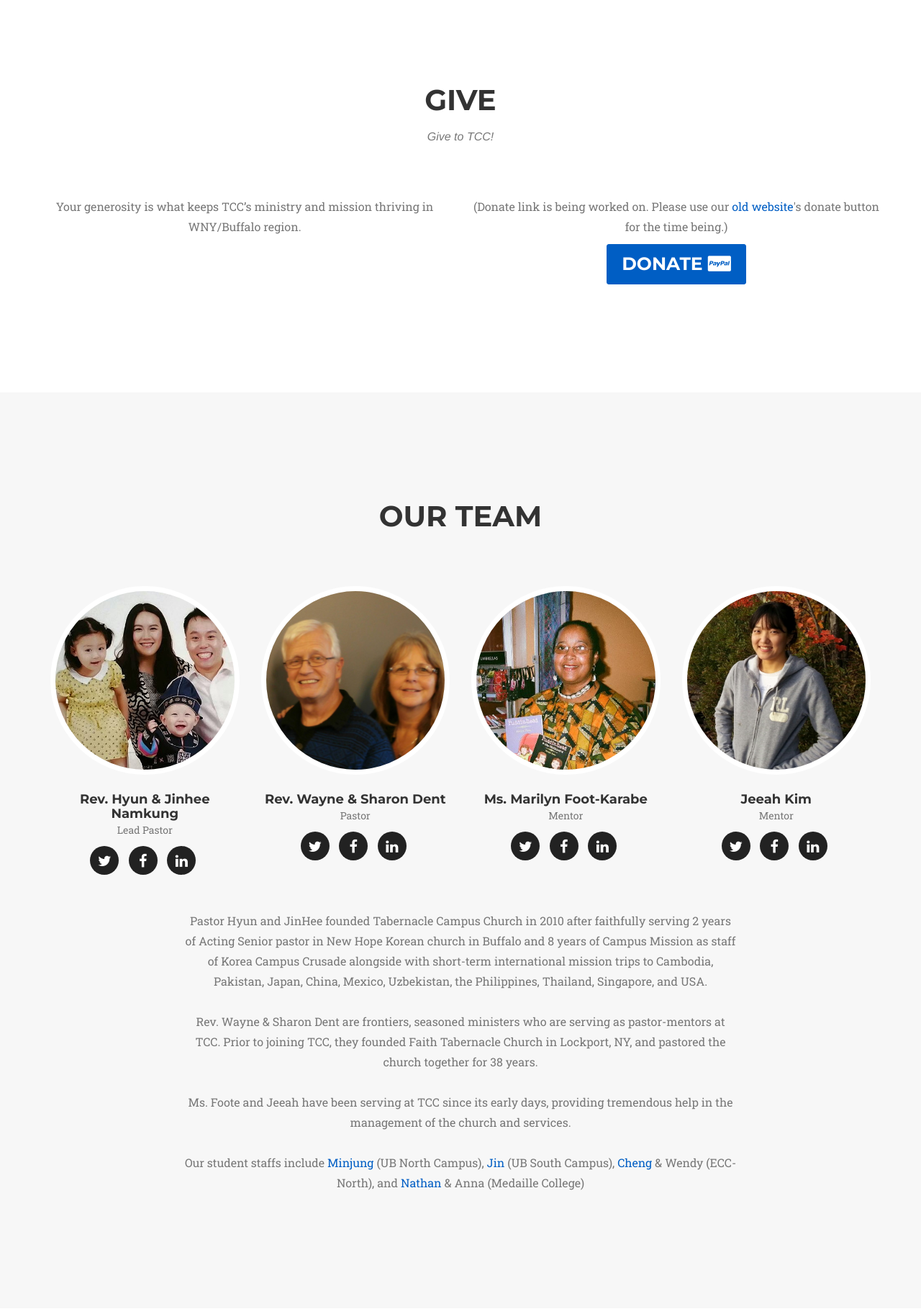
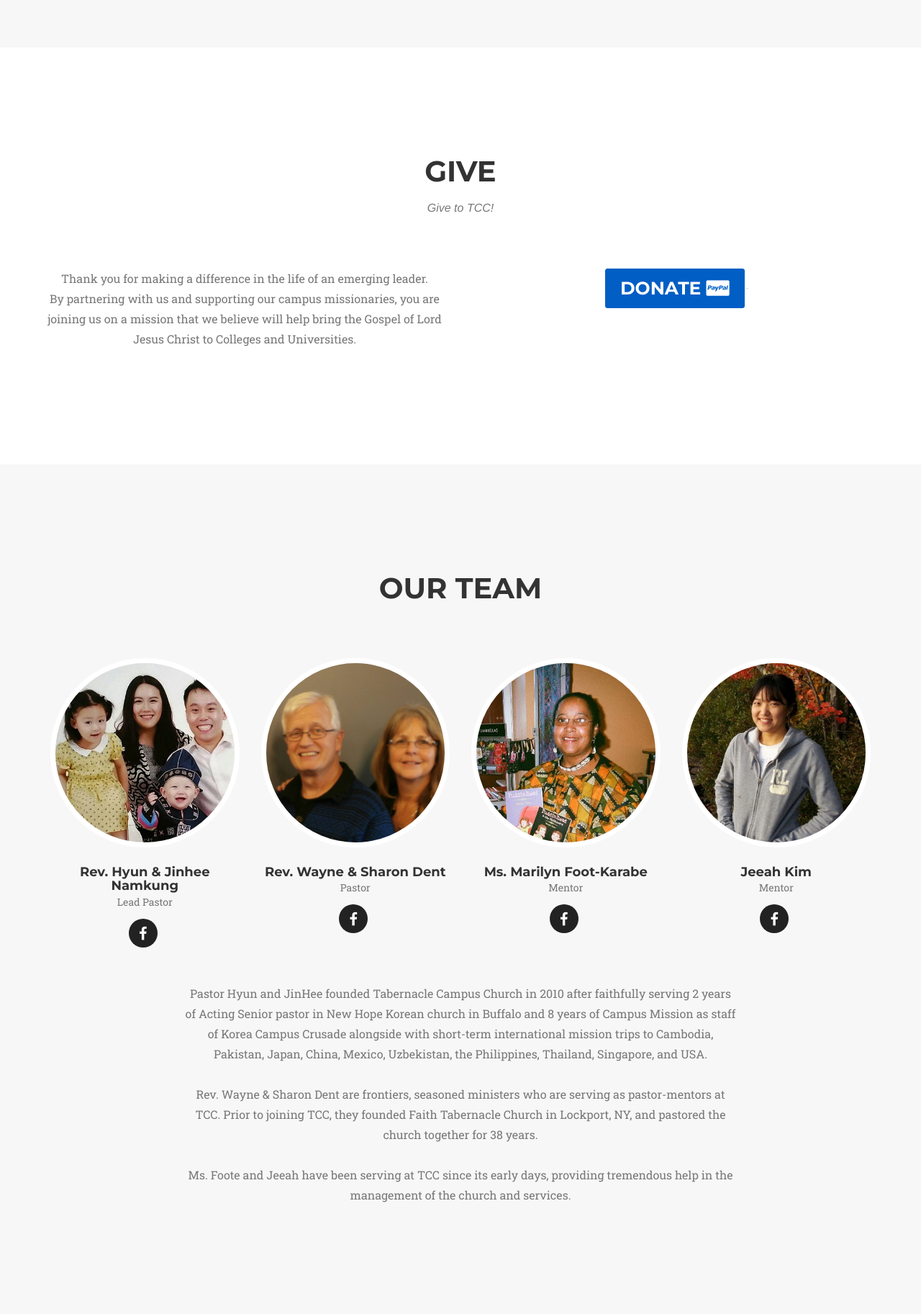
Before and after one commit to jerryshen2017/tccwebsite, a Django app: page / in a window 1280 px wide. Shown: the part 2960-4785 px from the top of the page at 72% size. Run offline with Django 3.2, Linux system fonts and the light colour scheme; style sheets or scripts are compiled from the project's sources; some libraries are stand-ins or nearby versions; some web fonts are replaced.

Commit message:
minor fix

```diff
--- a/homepage/static/homepage/less/agency.less
+++ b/homepage/static/homepage/less/agency.less
@@ -6,6 +6,10 @@
 body {
 	overflow-x: hidden;
 	.body-font;
+}
+
+frame, iframe {
+    max-width: 100%;
 }
 
 .text-muted {
@@ -183,7 +187,7 @@ h1, h2, h3, h4, h5, h6 {
 }
 
 header {
-	background-image: url('../img/sea3.jpg');
+	background-image: url('../img/background.jpg');
 	background-repeat: none;
 	background-attachment: scroll;
 	background-position: center center;
--- a/homepage/templates/homepage/index.html
+++ b/homepage/templates/homepage/index.html
@@ -152,6 +152,13 @@
                       <p class="text-muted">We will not hesitate to move forward whenever/wherever the Holy Spirit leads us.</p>
                 </div>
             </div>
+            <div class="col-lg-12 text-center">
+                <br> <br> <br>
+                <p style="font-size: 17px;">
+                  <strong>Follow us on
+                  <a href="https://www.facebook.com/groups/128517000649475/">Facebook</a>! </strong>
+                </p>
+            </div>
         </div>
     </section>
 
@@ -235,11 +242,19 @@
                 </div>
                 <div class="row">
                     <div class="col-lg-6 text-center">
-                        <p class="large text-muted">Your generosity is what keeps TCC’s ministry and mission thriving in WNY/Buffalo region.</p>
+                        <p class="large text-muted">Thank you for making a difference in the life of an emerging leader. <br>
+                            By partnering with us and supporting our campus missionaries, you are joining us on a mission that we believe will help bring the Gospel of Lord Jesus Christ to Colleges and Universities.</p>
                     </div>
                     <div class="col-lg-6 text-center">
-                        <p class="large text-muted">(Donate link is being worked on. Please use our <a href="www.tabchurch.us">old website</a>'s donate button for the time being.)</p>
+{#                        <p class="large text-muted">Dasdfasfaserqwfwef</p>#}
+                        <form action="https://www.paypal.com/cgi-bin/webscr" method="post" target="_top">
+                        <input type="hidden" name="cmd" value="_s-xclick">
+                        <input type="hidden" name="hosted_button_id" value="NCTT5W9FDMEC8">
                         <button type="submit" class="btn btn-lg">Donate <i class="fa fa-cc-paypal fa"></i></button>
+                        <img alt="" border="0" src="https://www.paypalobjects.com/en_US/i/scr/pixel.gif" width="1" height="1">
+                        </form>
+
+
 
 
                     </div>
@@ -265,11 +280,7 @@
                         <h4>Rev. Hyun &amp; Jinhee Namkung</h4>
                         <p class="text-muted">Lead Pastor</p>
                         <ul class="list-inline social-buttons">
-                            <li><a href="#"><i class="fa fa-twitter"></i></a>
-                            </li>
                             <li><a href="https://www.facebook.com/todaybible"><i class="fa fa-facebook"></i></a>
-                            </li>
-                            <li><a href="#"><i class="fa fa-linkedin"></i></a>
                             </li>
                         </ul>
                     </div>
@@ -280,11 +291,7 @@
                         <h4>Rev. Wayne &amp; Sharon Dent</h4>
                         <p class="text-muted">Pastor</p>
                         <ul class="list-inline social-buttons">
-                            <li><a href="#"><i class="fa fa-twitter"></i></a>
-                            </li>
                             <li><a href="https://www.facebook.com/profile.php?id=100008701291665"><i class="fa fa-facebook"></i></a>
-                            </li>
-                            <li><a href="#"><i class="fa fa-linkedin"></i></a>
                             </li>
                         </ul>
                     </div>
@@ -295,11 +302,7 @@
                         <h4>Ms. Marilyn Foot-Karabe</h4>
                         <p class="text-muted">Mentor</p>
                         <ul class="list-inline social-buttons">
-                            <li><a href="#"><i class="fa fa-twitter"></i></a>
-                            </li>
                             <li><a href="#"><i class="fa fa-facebook"></i></a>
-                            </li>
-                            <li><a href="#"><i class="fa fa-linkedin"></i></a>
                             </li>
                         </ul>
                     </div>
@@ -310,11 +313,7 @@
                         <h4>Jeeah Kim</h4>
                         <p class="text-muted">Mentor</p>
                         <ul class="list-inline social-buttons">
-                            <li><a href="#"><i class="fa fa-twitter"></i></a>
-                            </li>
                             <li><a href="#"><i class="fa fa-facebook"></i></a>
-                            </li>
-                            <li><a href="#"><i class="fa fa-linkedin"></i></a>
                             </li>
                         </ul>
                     </div>
@@ -332,8 +331,6 @@
                         </br> </br>
                         Ms. Foote and Jeeah have been serving at TCC since its early days, providing tremendous help in the management of the church and services.
                         </br> </br>
-                        Our student staffs include <a href="https://www.facebook.com/minjungp2">Minjung</a> (UB North Campus), <a href="https://www.facebook.com/jink717">Jin</a> (UB South Campus),
-                        <a href="https://www.facebook.com/cheng.ch.10">Cheng</a> & Wendy (ECC-North), and <a href="https://www.facebook.com/nathan.cho.12">Nathan</a> & Anna (Medaille College)
                     </p>
                 </div>
             </div>
@@ -368,8 +365,16 @@
             </div>
             <div class="row">
                 <div class="col-lg-12 text-center">
-                    <address><a href="mailto:webmaster@example.com" style="color: white">hnk914@gmail.com</a> </address>
+                    <address><a href="mailto:webmaster@example.com" style="color: white; font-size:15px">tccatub@gmail.com</a> </address>
             </div>
+            <div class="col-lg-12 text-center">
+                <br> <br> <br>
+                <p style="font-size: 20px; color: white">
+                  <strong>Follow us on
+                  <a href="https://www.facebook.com/groups/128517000649475/">Facebook</a>! </strong>
+                </p>
+            </div>
+
         </div>
     </section>
 
@@ -482,14 +487,19 @@
                                 <td>Student Union 330 (Commons Suite 200 in school breaks)</td>
                               </tr>
                               <tr>
-                                <td>Prayer</td>
-                                <td>7pm, Saturday</td>
-                                <td>Commons 200 (Commons Suite 200 in school breaks)</td>
+                                <td>Fellowship</td>
+                                <td>7pm, Friday</td>
+                                <td>Commons 200 (Located right above Starbucks coffee shop)</td>
                               </tr>
                               <tr>
                                 <td>KingDorm Fellowship</td>
-                                <td> 7pm </td>
-                                <td> Dorms and student apartments(contact us for detailed info)</td>
+                                <td>7pm</td>
+                                <td> Dorms and the Student Union at North Campus(contact us for detailed info)</td>
+                              </tr>
+                              <tr>
+                                <td>Morning Prayer</td>
+                                <td>8am, Weekdays</td>
+                                <td>Commons 200, UB North Campus</td>
                               </tr>
 
                             </table>
@@ -588,15 +598,9 @@
                                 <td>3 pm</td>
                                 <td>Harriman Hall 105</td>
                               </tr>
-                              <tr>
-                                <td>Saturday prayer</td>
+                                <td>Fellowship</td>
                                 <td> 7 pm, Friday </td>
-                                <td>1st floor lounge, Clement Hall </td>
-                              </tr>
-                              <tr>
-                                <td>KingDorm Fellowship</td>
-                                <td> 7 pm, Friday </td>
-                                <td>1st floor lounge, Clement Hall </td>
+                                <td>Cafe in the Sciences Library</td>
                               </tr>
                               <tr>
                                 <td>Morning Prayer</td>
@@ -708,17 +712,17 @@
                               </tr>
                               <tr>
                                 <td>Sunday Service</td>
-                                <td></td>
+                                <td>11:30 am (UB North) or 3 pm (UB South)</td>
                                 <td>You are invited to Sunday services at UB!</td>
                               </tr>
                               <tr>
                                 <td>Evangelism</td>
-                                <td> 11:00 am - 1:00 pm, Thursday </td>
+                                <td> 11:00 am - 1:00 pm, Tuesday </td>
                                 <td> Cafeteria at ECC North </td>
                               </tr>
                               <tr>
                                 <td>Fellowship</td>
-                                <td> 1:00 pm - 2:30 pm, Thursday </td>
+                                <td> 1:00 pm - 2:30 pm, Tuesday </td>
                                 <td> Cafeteria at ECC North </td>
                               </tr>
 
@@ -786,7 +790,7 @@
                     <div class="col-lg-8 col-lg-offset-2">
                         <div class="modal-body">
                             <!-- Project Details Go Here -->
-                            <h2>TCC at ECC North</h2>
+                            <h2>TCC at Medaille College</h2>
                             <p class="item-intro text-muted">
                                 "Therefore go and make disciples of all nations, baptizing them in the name of the Father and of the Son and
                                  of the Holy Spirit, and teaching them to obey everything I have commanded you." - Matthew 28:19-20
@@ -817,18 +821,13 @@
                               </tr>
                               <tr>
                                 <td>Sunday Service</td>
-                                <td></td>
+                                <td>11:30 am (UB North) or 3 pm (UB South)</td>
                                 <td>You are invited to Sunday services at UB!</td>
                               </tr>
                               <tr>
-                                <td>Evangelism</td>
-                                <td> 2pm - 3pm, Saturday </td>
-                                <td> Sulivan Center Cafeteria </td>
-                              </tr>
-                              <tr>
-                                <td>Fellowship</td>
-                                <td> 3pm - 5pm, Saturday</td>
-                                <td> Sulivan Center Fireplace (2nd floor) </td>
+                                <td>Evangelism and Fellowship</td>
+                                <td>3pm, Thursday</td>
+                                <td>Sulivan Center Cafeteria</td>
                               </tr>
 
                             </table>
```
Also changed, not shown: homepage/static/homepage/img/Screenshot from 2015-12-19 12:48:15.png (deleted), homepage/static/homepage/img/Screenshot from 2015-12-19 12:48:17.png (deleted), homepage/static/homepage/img/Screenshot from 2015-12-19 12:48:19.png (deleted), homepage/static/homepage/img/background.jpg (added), homepage/static/homepage/img/baptism.jpg (deleted), homepage/static/homepage/img/bg.jpg (deleted), homepage/static/homepage/img/bg2.jpg (deleted), homepage/static/homepage/img/header-bg.jpg (deleted), homepage/static/homepage/img/sea2.jpg (deleted), homepage/static/homepage/img/sea3.jpg (deleted), 3 other files.
